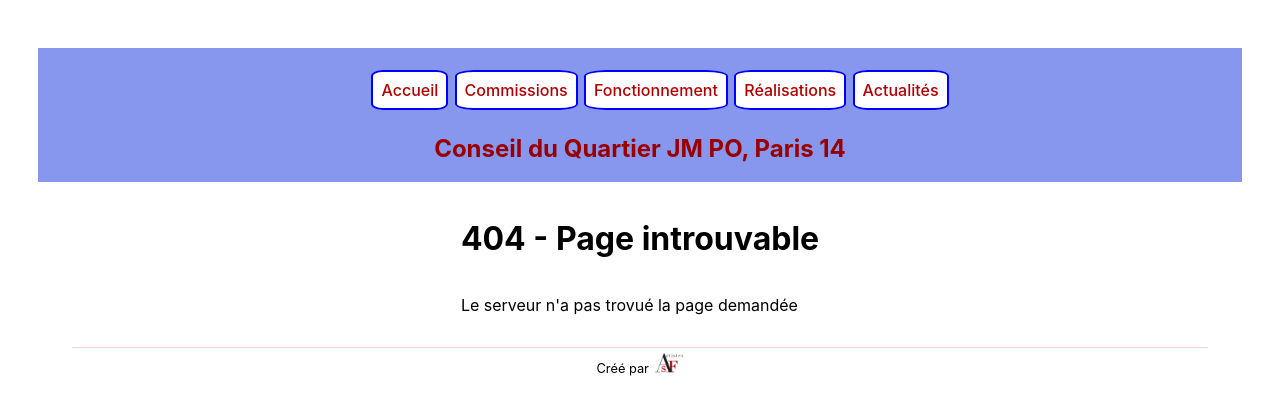
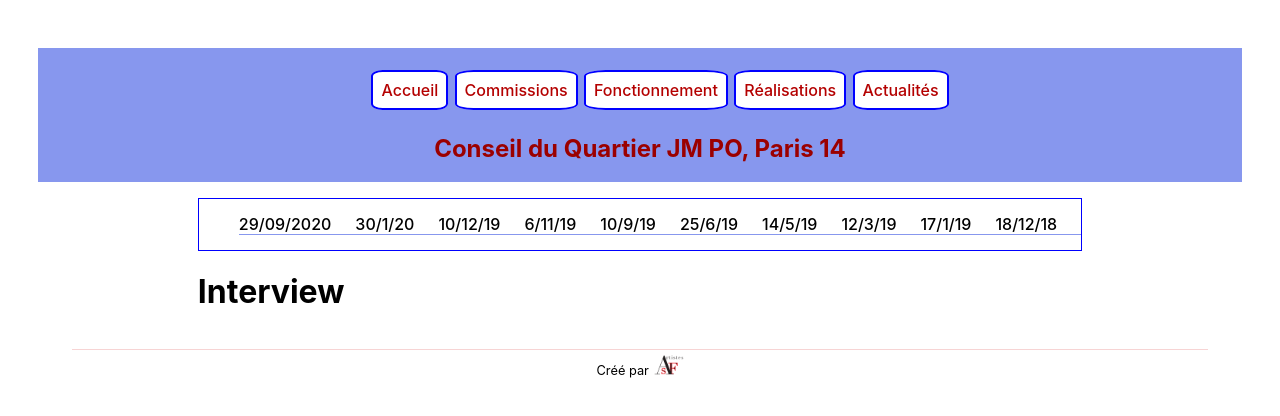
Before and after one commit to helgaParis/animation, a Next.js app: page /urban/p2 in a window 1280 px wide. Before the commit this address had no page. Shown: the top 416 px of the page. Built offline with nearby package versions, Linux system fonts and the light colour scheme.

Commit message:
added  sub chapter projects

```diff
--- /dev/null
+++ b/components/nav2urban.js
@@ -0,0 +1,61 @@
+import Link from 'next/link'
+import styles from '../styles/Home.module.css'
+
+export default function Nav2urban() {
+    return (
+        <div className={styles.menu3}>
+            <ul>
+            <li>
+                <Link href="/urban/cr10">
+                <a title="Compte Rendu du 29 septembre 2020" >29/09/2020</a>
+                </Link>
+            </li>
+            <li>
+                <Link href="/urban/cr9">
+                <a title="Compte Rendu du 30 janvier 2020" >30/1/20</a>
+                </Link>
+            </li>
+            <li>
+                <Link href="/urban/cr8">
+                <a title="Compte Rendu du 10 décembre 2019" >10/12/19</a>
+                </Link>
+            </li>
+            <li>
+                <Link href="/urban/cr7">
+                <a title="Compte Rendu du 6 novembre 2019" >6/11/19</a>
+                </Link>
+            </li>
+            <li>
+                <Link href="/urban/cr6">
+                <a title="Compte Rendu du 10 septembre 2019" >10/9/19</a>
+                </Link>
+            </li>
+            <li>
+                <Link href="/urban/cr5">
+                <a title="Compte Rendu du 25 juin 2019" >25/6/19</a>
+                </Link>
+            </li>
+            <li>
+                <Link href="/urban/cr4">
+                <a title="Compte Rendu du 14 mai 2019" >14/5/19</a>
+                </Link>
+            </li>
+            <li>
+                <Link href="/urban/cr3">
+                <a title="Compte Rendu du 12 mars 2019" >12/3/19</a>
+                </Link>
+            </li>
+            <li>
+                <Link href="/urban/cr2">
+                <a title="Compte Rendu du 17 janvier 2019" >17/1/19</a>
+                </Link>
+                <li>
+                <Link href="/urban/cr1">
+                <a title="Compte Rendu du 18 décembre 2018" >18/12/18</a>
+                </Link>
+            </li>
+            </li>
+            </ul>
+        </div>
+    )
+}
--- /dev/null
+++ b/pages/urban/p2.js
@@ -0,0 +1,20 @@
+import Head from 'next/head'
+import Layout, { siteTitle } from '../../components/layout'
+import styles from '../../styles/Home.module.css'
+
+import Nav2urban from '../../components/nav2urban'
+
+export default function P2() {
+    return (
+        <Layout >
+        <Head>
+          <title> Conseil de quartier JMPO – Commission urbanisme - Interview</title>
+        </Head>
+        <main className={styles.main}>
+            <Nav2urban></Nav2urban>
+            <h1 className={styles.title}>Interview</h1>
+
+        </main>
+        </Layout>
+    )
+  }
```
Also changed, not shown: pages/urban/p1.js (added, +20 -0 lines), pages/urbanisme.js (+6 -5 lines), styles/Home.modulestemp.css (deleted, +0 -92 lines).
